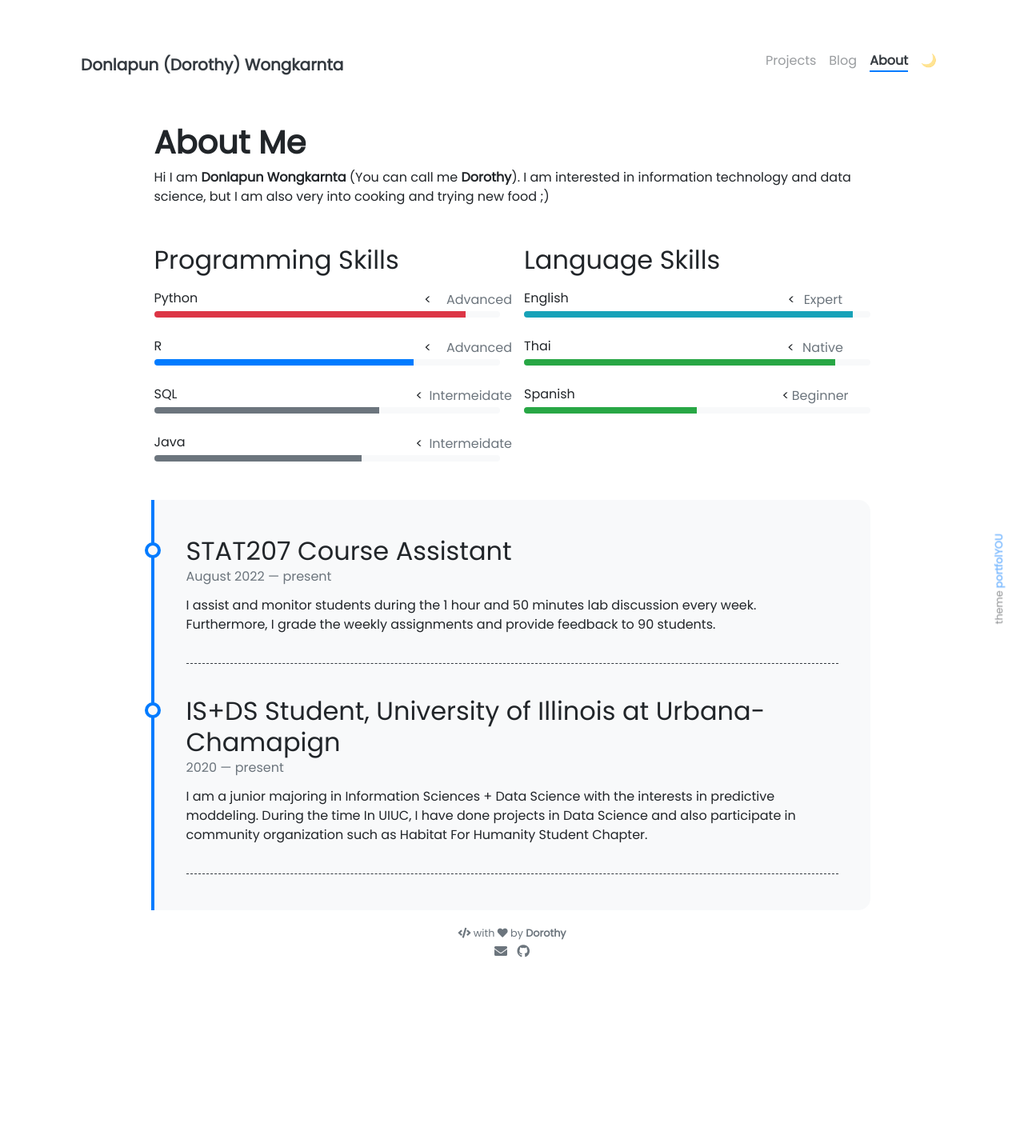
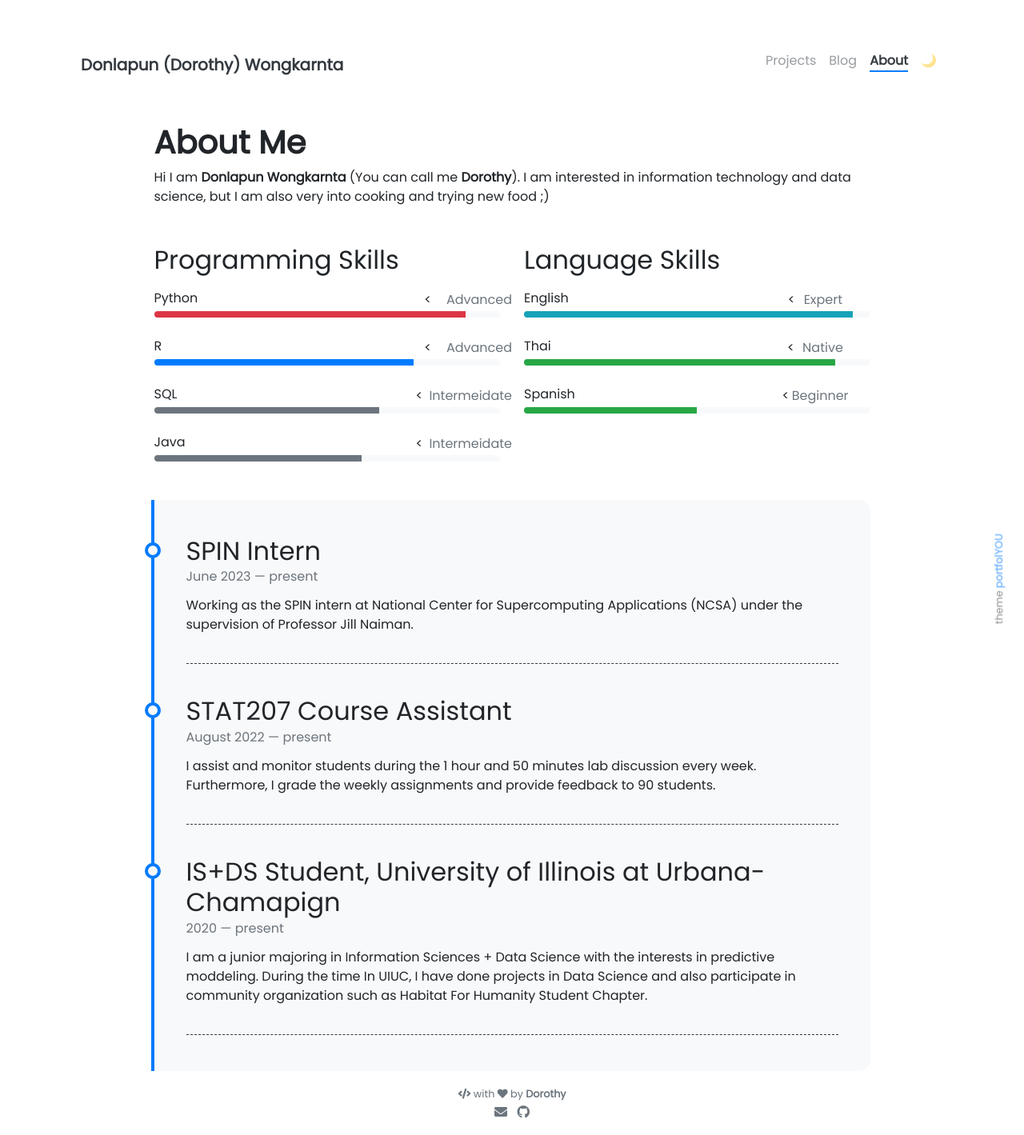
Before and after one commit to Donlapun/donlapun.github.io, a Jekyll site: the page built from pages/about.md, in a window 1280 px wide. Shown: the whole page at 80% size. Built offline with Jekyll 4.4.1, drawn with Linux system fonts in a browser that asks for light colours; nearby versions of some CDN libraries; before the commit the page ends 1218 px from its top, so only the background shows below that.

Commit message:
Update timeline.yml
add SPIN

```diff
--- a/_data/timeline.yml
+++ b/_data/timeline.yml
@@ -1,3 +1,7 @@
+- title: SPIN Intern
+  from: June 2023
+  to: present
+  description: Working as the SPIN intern at National Center for Supercomputing Applications (NCSA) under the supervision of Professor Jill Naiman.
 - title: STAT207 Course Assistant
   from: August 2022
   to: present
```
